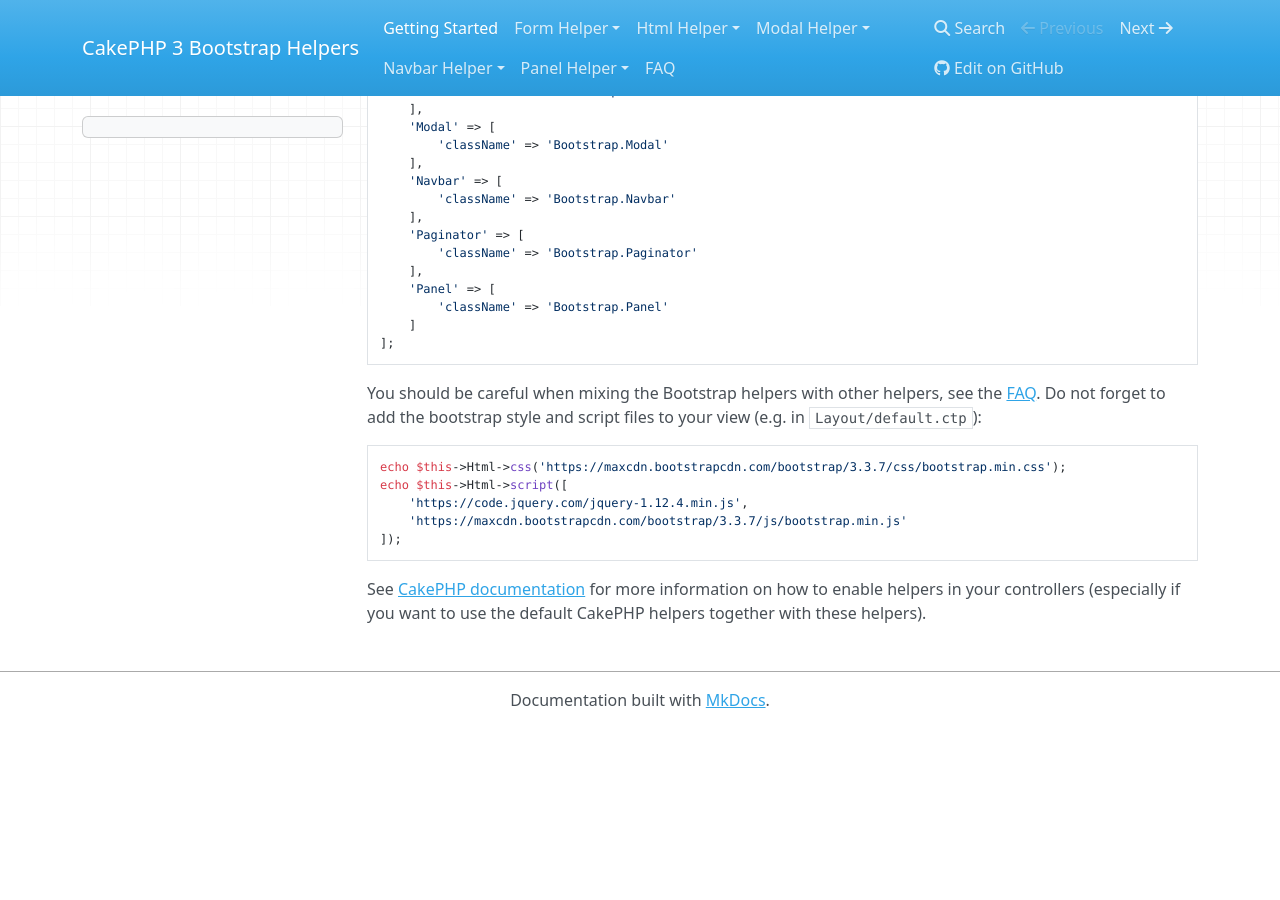
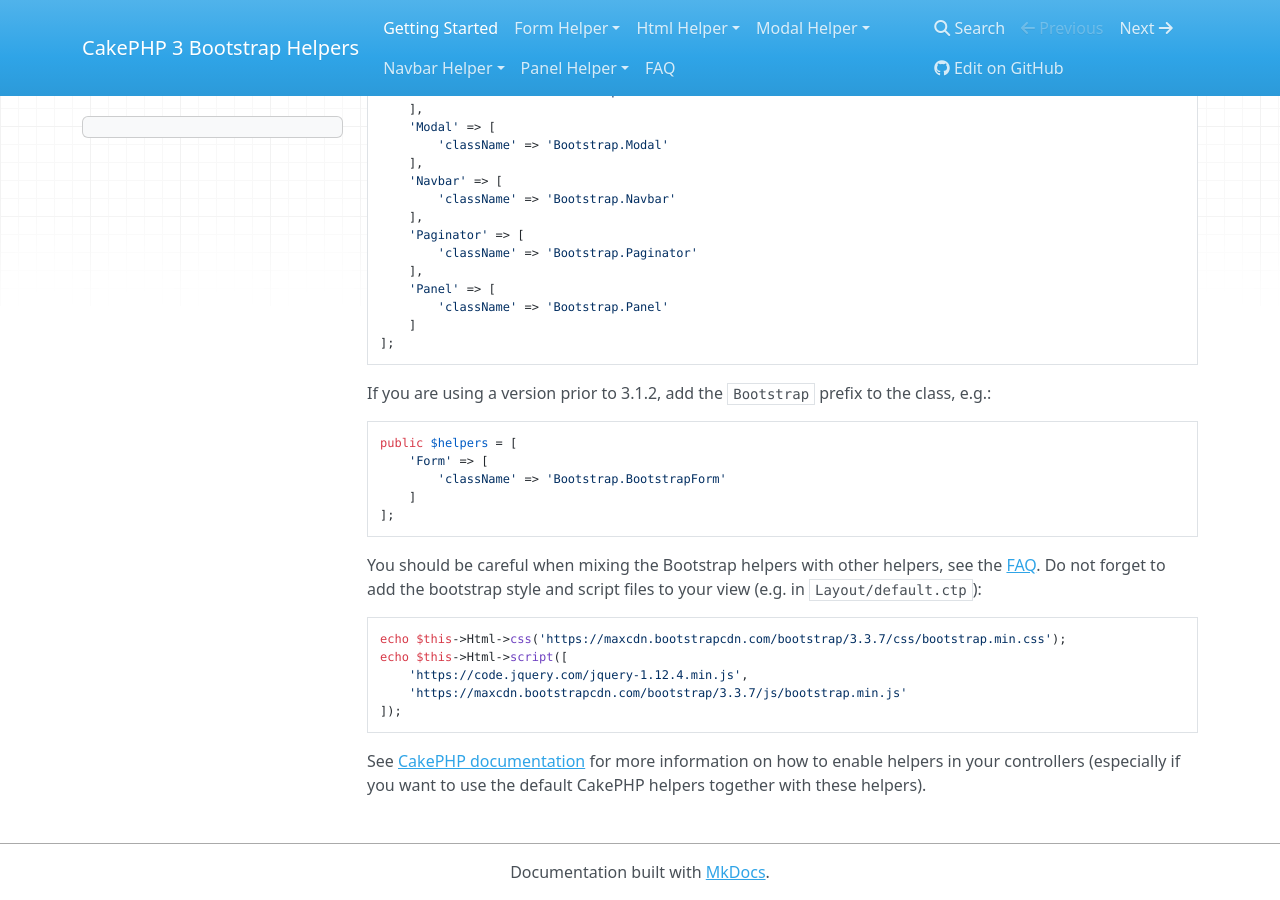
Before and after one commit to CakePHP-Bootstrap/cakephp3-bootstrap-helpers, an MkDocs documentation site: the page built from docs/index.md, in a window 1280 px wide and 900 px high, scrolled down 1168 px. Built offline with MkDocs 1.6.1, drawn with Linux system fonts in a browser that asks for light colours; nearby versions of some CDN libraries; old or Windows-style settings are respelled for this version of MkDocs; before the commit the page ends 1896 px from its top, so only the background shows below that.

Commit message:
Add info for previous versions.

````diff
--- a/docs/index.md
+++ b/docs/index.md
@@ -78,6 +78,16 @@
 ];
 ```
 
+If you are using a version prior to 3.1.2, add the `Bootstrap` prefix to the class, e.g.:
+
+```php
+public $helpers = [
+    'Form' => [
+        'className' => 'Bootstrap.BootstrapForm'
+    ]
+];
+```
+
 You should be careful when mixing the Bootstrap helpers with other helpers, see the [FAQ](faq.md).
 Do not forget to add the bootstrap style and script files to your view (e.g. in `Layout/default.ctp`):
 
````
